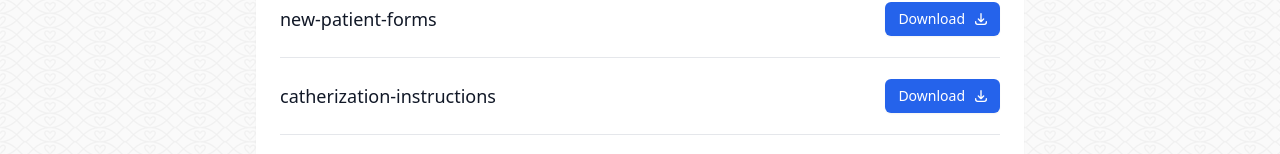
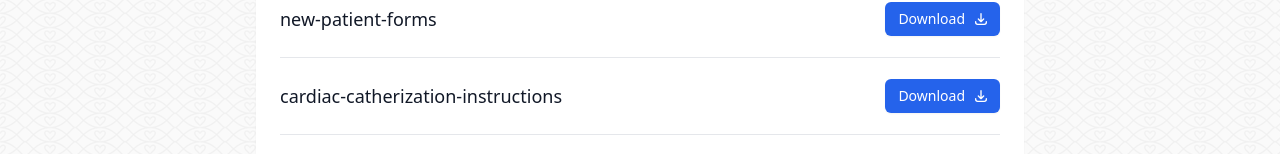
Before and after one commit to ladderdesigns/doctor-template-1, a Next.js app: page /patient-forms in a window 1280 px wide. Shown: the part 521-675 px from the top of the page. Built offline with nearby package versions, Linux system fonts and the light colour scheme.

Commit message:
chore: updated file names

```diff
--- a/src/components/layout/Navbar2.tsx
+++ b/src/components/layout/Navbar2.tsx
@@ -5,7 +5,7 @@ import { MenuIcon, XIcon } from '@heroicons/react/outline';
 import Image from 'next/image';
 import Link from 'next/link';
 
-export default function Example() {
+export default function Navbar2() {
   return (
     <Disclosure as="nav" className="bg-white shadow">
       {({ open }) => (
--- a/src/pages/patient-forms.tsx
+++ b/src/pages/patient-forms.tsx
@@ -7,7 +7,7 @@ import Seo from '@/components/Seo';
 import Background from '../components/Background';
 import Hero from '../components/Hero';
 
-export default function PatientResources() {
+export default function PatientForms() {
   const items = [
     {
       id: 0,
@@ -16,8 +16,8 @@ export default function PatientResources() {
     },
     {
       id: 1,
-      name: 'catherization-instructions',
-      href: '/patient-forms/catherization-instructions.pdf',
+      name: 'cardiac-catherization-instructions',
+      href: '/patient-forms/cardiac-catherization-instructions.pdf',
     },
     {
       id: 2,
```
